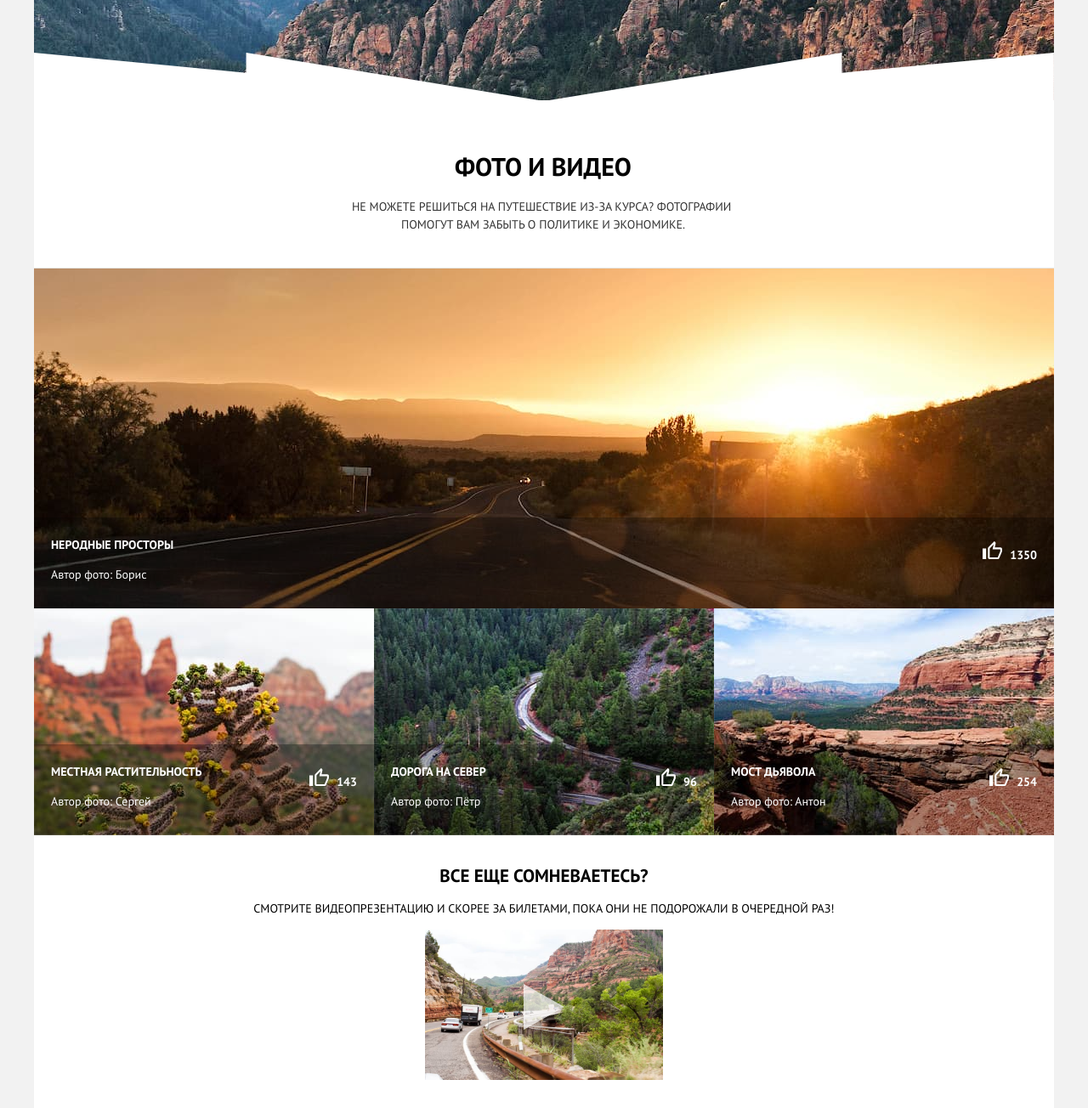
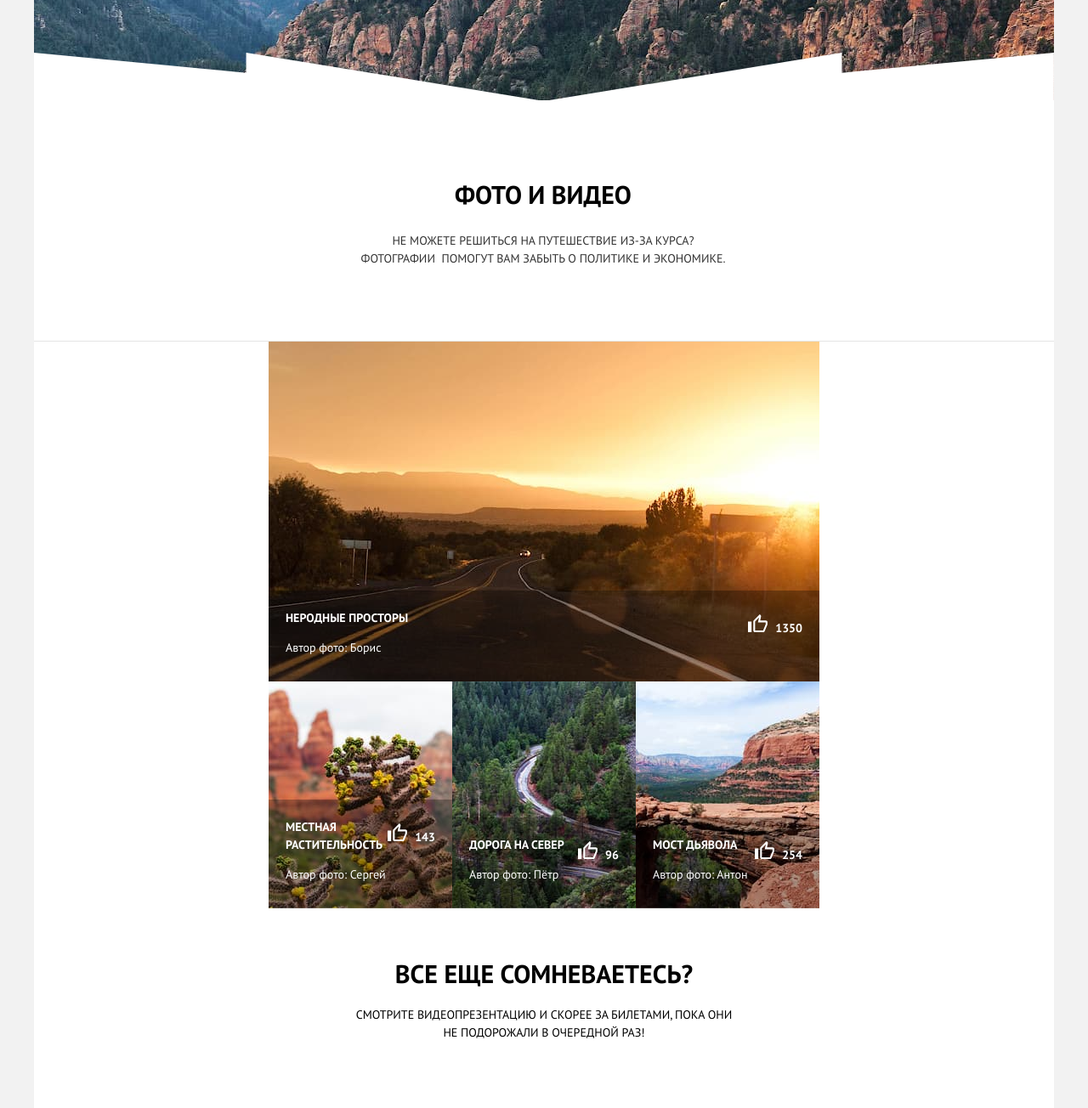
Before and after one commit to tashakuper/2079447-sedona-26, a website: page source/catalog.html in a window 1280 px wide. Shown: the part 239-1543 px from the top of the page at 85% size. Drawn offline with nearby package versions, Linux system fonts and the light colour scheme; files that its build step writes are made by us from their sources; files whose address does not match are found by name.

Commit message:
Делает каталог под пиксель перфект

```diff
--- a/source/sass/blocks/catalog.scss
+++ b/source/sass/blocks/catalog.scss
@@ -105,15 +105,20 @@
 .catalog__list {
   display: flex;
   flex-direction: column;
-}
 
-@media (min-width: $tablet-width) {
-  .catalog__list {
+  @media (min-width: $tablet-width) {
     display: grid;
     justify-content: center;
+    max-width: 648px;
     min-height: 267px;
+    margin-right: auto;
+    margin-left: auto;
 
     grid-template-columns: repeat(2, 1fr);
+  }
+
+  @media (min-width: $desktop-width) {
+    padding-bottom: 19px;
   }
 }
 
--- a/source/sass/blocks/promo.scss
+++ b/source/sass/blocks/promo.scss
@@ -101,6 +101,12 @@
     margin-right: auto;
     margin-left: auto;
   }
+
+  @media (min-width: $desktop-width) {
+    max-width: 458px;
+    margin-right: auto;
+    margin-left: auto;
+  }
 }
 
 .promo__container--form .promo__title {
@@ -111,7 +117,16 @@
 }
 
 .promo__container--catalog .promo__title {
+  @media (min-width: $tablet-width) {
+    padding-top: 7px;
+
+    font-size: 30px;
+    line-height: 26px;
+  }
+
   @media (min-width: $desktop-width) {
+    padding-top: 33px;
+
     font-size: 30px;
     line-height: 26px;
   }
@@ -144,3 +159,25 @@
     padding-bottom: 20px;
   }
 }
+
+.promo__container--catalog .promo__description {
+  @media (min-width: $tablet-width) {
+    max-width: 458px;
+    margin-right: auto;
+    margin-left: auto;
+    padding: 7px;
+  }
+
+  @media (min-width: $desktop-width) {
+    max-width: 458px;
+    margin-right: auto;
+    margin-left: auto;
+    padding: 7px;
+  }
+}
+
+.promo__container--catalog {
+  @media (min-width: $desktop-width) {
+    padding-bottom: 65px;
+  }
+}
--- a/source/sass/blocks/video.scss
+++ b/source/sass/blocks/video.scss
@@ -7,6 +7,26 @@
 
 .video__image {
   position: relative;
+
+  @media (min-width: $tablet-width) {
+    max-width: 648px;
+    margin-right: auto;
+    margin-left: auto;
+  }
+
+  @media (min-width: $desktop-width) {
+    max-width: 800px;
+  }
+
+  @media (min-width: $desktop-width) {
+    padding-bottom: 40px;
+  }
+}
+
+.video__image img {
+  display: block;
+  width: 100%;
+  height: 100%;
 }
 
 .video__play {
@@ -40,3 +60,18 @@
 .video__clip {
   display: none;
 }
+
+.video__title {
+  font-weight: 700;
+  font-size: 30px;
+  line-height: 26px;
+}
+
+.video__description {
+  @media (min-width: $desktop-width) {
+    max-width: 445px;
+    margin-right: auto;
+    margin-left: auto;
+    padding-bottom: 75px;
+  }
+}
```
Also changed, not shown: package.json (+5 -4 lines), 2 other files.
